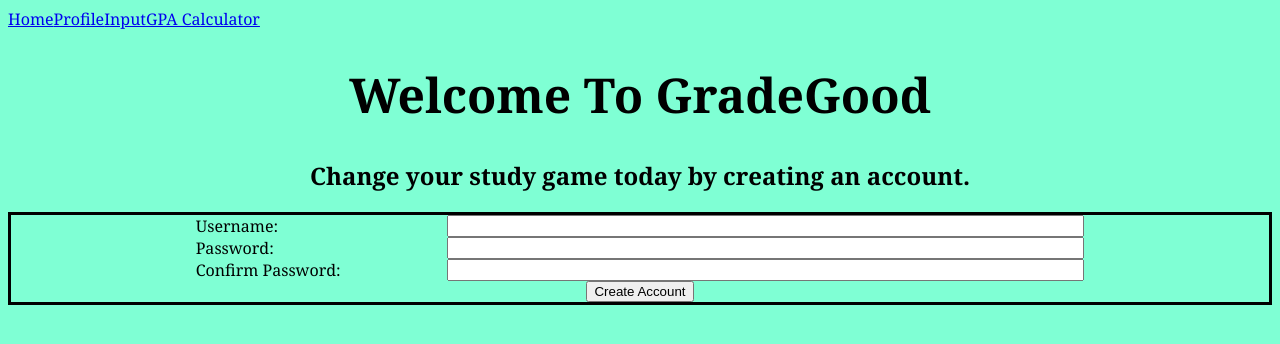
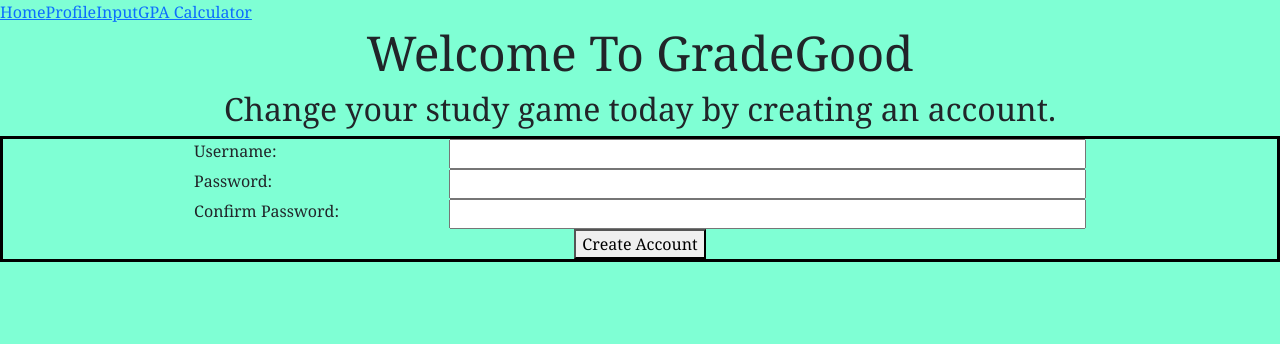
Before and after one commit to mohammadmehrab/GradeGood, a React (Vite) app in the folder frontend/: page / in a window 1280 px wide. Shown: the top 344 px of the page. Built offline with nearby package versions, Linux system fonts and the light colour scheme; no server answers.

Commit message:
added import for firebase

```diff
--- a/frontend/src/main.tsx
+++ b/frontend/src/main.tsx
@@ -1,13 +1,17 @@
-import { StrictMode } from 'react'
-import { createRoot } from 'react-dom/client'
-import App from './App.tsx'
-import { BrowserRouter } from 'react-router-dom'
-import './index.css'
+import React from "react";
+import ReactDOM from "react-dom/client";
+import App from "./App";
+import { BrowserRouter } from "react-router-dom";
+import { AuthProvider } from "./contexts/authcontext";
+import "bootstrap/dist/css/bootstrap.min.css";
+import "./index.css";
 
-createRoot(document.getElementById('root')!).render(
-  <StrictMode>
+ReactDOM.createRoot(document.getElementById("root")!).render(
+  <React.StrictMode>
     <BrowserRouter>
-      <App />
+      <AuthProvider>
+        <App />
+      </AuthProvider>
     </BrowserRouter>
-  </StrictMode>,
-)
+  </React.StrictMode>
+);
```
